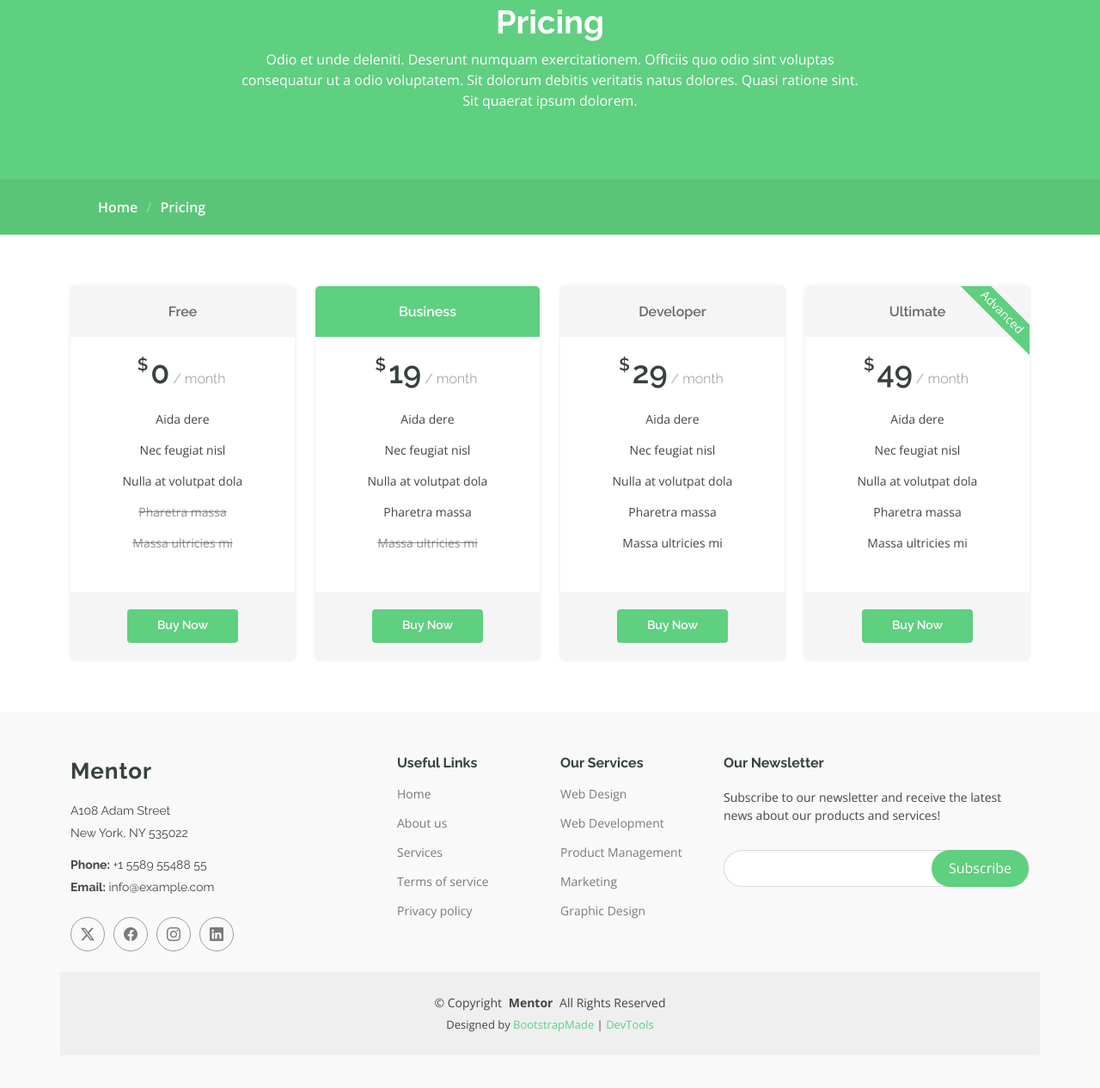
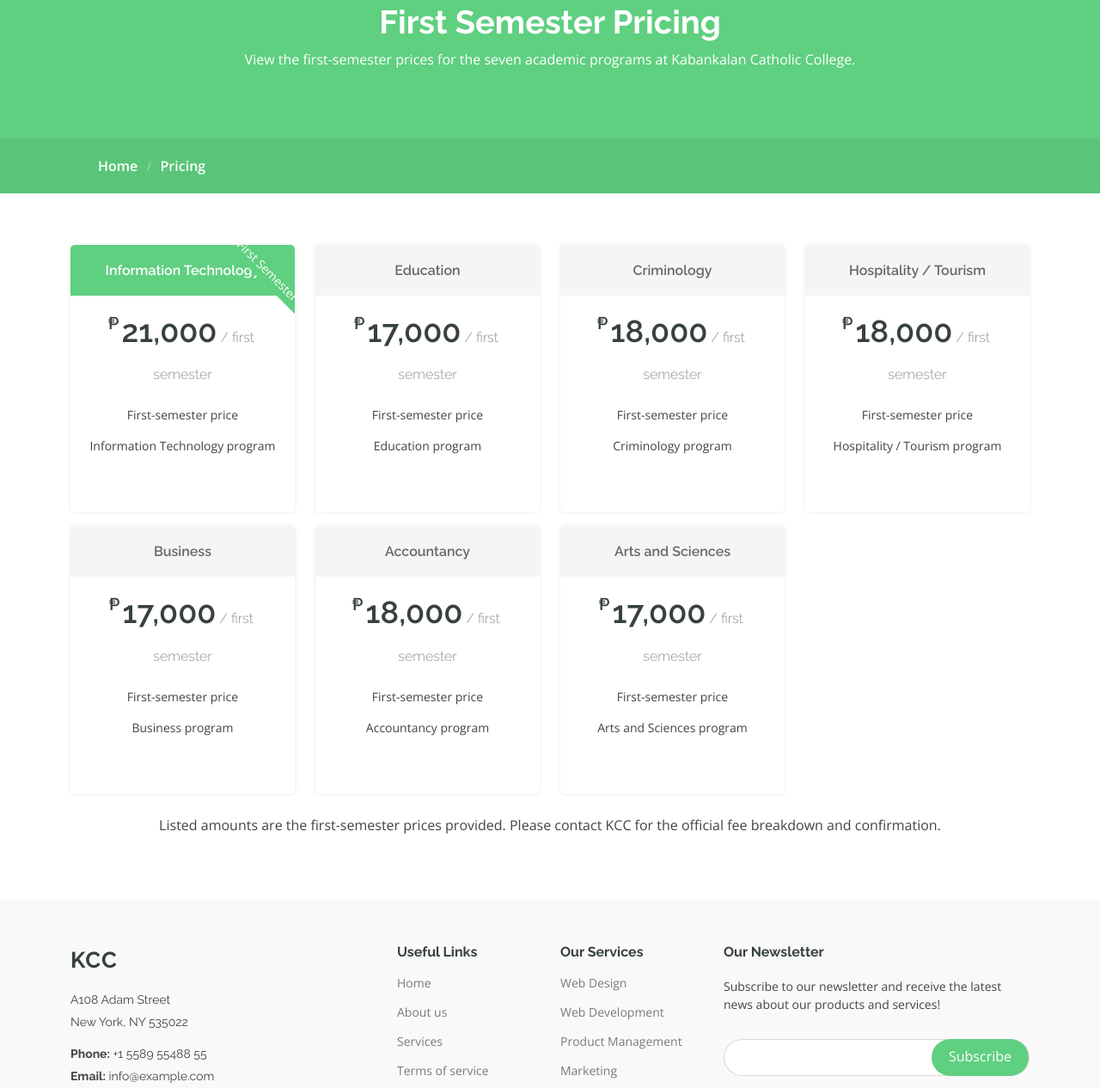
Before and after one commit to Del468/ponje-project-2, a plain HTML site: page pricing.html in a window 1280 px wide. Shown: the part 168-1434 px from the top of the page at 86% size. Drawn offline with nearby package versions, Linux system fonts and the light colour scheme.

Commit message:
edit the pricing

```diff
--- a/pricing.html
+++ b/pricing.html
@@ -4,7 +4,7 @@
 <head>
   <meta charset="utf-8">
   <meta content="width=device-width, initial-scale=1.0" name="viewport">
-  <title>Pricing - Mentor Bootstrap Template</title>
+  <title>KCC First Semester Pricing - Kabankalan Catholic College</title>
   <meta name="description" content="">
   <meta name="keywords" content="">
 
@@ -44,7 +44,7 @@
       <a href="index.html" class="logo d-flex align-items-center me-auto">
         <!-- Uncomment the line below if you also wish to use an image logo -->
         <!-- <img src="assets/img/logo.webp" alt=""> -->
-        <h1 class="sitename">Mentor</h1>
+        <h1 class="sitename">KCC</h1>
       </a>
 
       <nav id="navmenu" class="navmenu">
@@ -90,8 +90,8 @@
         <div class="container">
           <div class="row d-flex justify-content-center text-center">
             <div class="col-lg-8">
-              <h1>Pricing</h1>
-              <p class="mb-0">Odio et unde deleniti. Deserunt numquam exercitationem. Officiis quo odio sint voluptas consequatur ut a odio voluptatem. Sit dolorum debitis veritatis natus dolores. Quasi ratione sint. Sit quaerat ipsum dolorem.</p>
+              <h1>First Semester Pricing</h1>
+              <p class="mb-0">View the first-semester prices for the seven academic programs at Kabankalan Catholic College.</p>
             </div>
           </div>
         </div>
@@ -106,86 +106,90 @@
       </nav>
     </div><!-- End Page Title -->
 
-    <!-- Pricing Section -->
+    <!-- KCC First Semester Pricing Section -->
     <section id="pricing" class="pricing section">
-
       <div class="container">
-
         <div class="row gy-3">
-
-          <div class="col-xl-3 col-lg-6" data-aos="fade-up" data-aos-delay="100">
-            <div class="pricing-item">
-              <h3>Free</h3>
-              <h4><sup>$</sup>0<span> / month</span></h4>
+          <div class="col-xl-3 col-lg-4 col-md-6" data-aos="fade-up" data-aos-delay="100">
+            <div class="pricing-item featured">
+              <span class="advanced">First Semester</span>
+              <h3>Information Technology</h3>
+              <h4><sup>₱</sup>21,000<span> / first semester</span></h4>
               <ul>
-                <li>Aida dere</li>
-                <li>Nec feugiat nisl</li>
-                <li>Nulla at volutpat dola</li>
-                <li class="na">Pharetra massa</li>
-                <li class="na">Massa ultricies mi</li>
+                <li>First-semester price</li>
+                <li>Information Technology program</li>
               </ul>
-              <div class="btn-wrap">
-                <a href="#" class="btn-buy">Buy Now</a>
-              </div>
             </div>
           </div><!-- End Pricing Item -->
 
-          <div class="col-xl-3 col-lg-6" data-aos="fade-up" data-aos-delay="200">
-            <div class="pricing-item featured">
-              <h3>Business</h3>
-              <h4><sup>$</sup>19<span> / month</span></h4>
+          <div class="col-xl-3 col-lg-4 col-md-6" data-aos="fade-up" data-aos-delay="150">
+            <div class="pricing-item">
+              <h3>Education</h3>
+              <h4><sup>₱</sup>17,000<span> / first semester</span></h4>
               <ul>
-                <li>Aida dere</li>
-                <li>Nec feugiat nisl</li>
-                <li>Nulla at volutpat dola</li>
-                <li>Pharetra massa</li>
-                <li class="na">Massa ultricies mi</li>
+                <li>First-semester price</li>
+                <li>Education program</li>
               </ul>
-              <div class="btn-wrap">
-                <a href="#" class="btn-buy">Buy Now</a>
-              </div>
             </div>
           </div><!-- End Pricing Item -->
 
-          <div class="col-xl-3 col-lg-6" data-aos="fade-up" data-aos-delay="400">
+          <div class="col-xl-3 col-lg-4 col-md-6" data-aos="fade-up" data-aos-delay="200">
             <div class="pricing-item">
-              <h3>Developer</h3>
-              <h4><sup>$</sup>29<span> / month</span></h4>
+              <h3>Criminology</h3>
+              <h4><sup>₱</sup>18,000<span> / first semester</span></h4>
               <ul>
-                <li>Aida dere</li>
-                <li>Nec feugiat nisl</li>
-                <li>Nulla at volutpat dola</li>
-                <li>Pharetra massa</li>
-                <li>Massa ultricies mi</li>
+                <li>First-semester price</li>
+                <li>Criminology program</li>
               </ul>
-              <div class="btn-wrap">
-                <a href="#" class="btn-buy">Buy Now</a>
-              </div>
             </div>
           </div><!-- End Pricing Item -->
 
-          <div class="col-xl-3 col-lg-6" data-aos="fade-up" data-aos-delay="400">
+          <div class="col-xl-3 col-lg-4 col-md-6" data-aos="fade-up" data-aos-delay="250">
             <div class="pricing-item">
-              <span class="advanced">Advanced</span>
-              <h3>Ultimate</h3>
-              <h4><sup>$</sup>49<span> / month</span></h4>
+              <h3>Hospitality / Tourism</h3>
+              <h4><sup>₱</sup>18,000<span> / first semester</span></h4>
               <ul>
-                <li>Aida dere</li>
-                <li>Nec feugiat nisl</li>
-                <li>Nulla at volutpat dola</li>
-                <li>Pharetra massa</li>
-                <li>Massa ultricies mi</li>
+                <li>First-semester price</li>
+                <li>Hospitality / Tourism program</li>
               </ul>
-              <div class="btn-wrap">
-                <a href="#" class="btn-buy">Buy Now</a>
-              </div>
             </div>
           </div><!-- End Pricing Item -->
 
+          <div class="col-xl-3 col-lg-4 col-md-6" data-aos="fade-up" data-aos-delay="300">
+            <div class="pricing-item">
+              <h3>Business</h3>
+              <h4><sup>₱</sup>17,000<span> / first semester</span></h4>
+              <ul>
+                <li>First-semester price</li>
+                <li>Business program</li>
+              </ul>
+            </div>
+          </div><!-- End Pricing Item -->
+
+          <div class="col-xl-3 col-lg-4 col-md-6" data-aos="fade-up" data-aos-delay="350">
+            <div class="pricing-item">
+              <h3>Accountancy</h3>
+              <h4><sup>₱</sup>18,000<span> / first semester</span></h4>
+              <ul>
+                <li>First-semester price</li>
+                <li>Accountancy program</li>
+              </ul>
+            </div>
+          </div><!-- End Pricing Item -->
+
+          <div class="col-xl-3 col-lg-4 col-md-6" data-aos="fade-up" data-aos-delay="400">
+            <div class="pricing-item">
+              <h3>Arts and Sciences</h3>
+              <h4><sup>₱</sup>17,000<span> / first semester</span></h4>
+              <ul>
+                <li>First-semester price</li>
+                <li>Arts and Sciences program</li>
+              </ul>
+            </div>
+          </div><!-- End Pricing Item -->
         </div>
-
+        <p class="text-center mt-4">Listed amounts are the first-semester prices provided. Please contact KCC for the official fee breakdown and confirmation.</p>
       </div>
-
     </section><!-- /Pricing Section -->
 
   </main>
@@ -196,7 +200,7 @@
       <div class="row gy-4">
         <div class="col-lg-4 col-md-6 footer-about">
           <a href="index.html" class="logo d-flex align-items-center">
-            <span class="sitename">Mentor</span>
+            <span class="sitename">KCC</span>
           </a>
           <div class="footer-contact pt-3">
             <p>A108 Adam Street</p>
@@ -249,7 +253,7 @@
     </div>
 
     <div class="container copyright text-center mt-4">
-      <p>© <span>Copyright</span> <strong class="px-1 sitename">Mentor</strong> <span>All Rights Reserved</span></p>
+      <p>© <span>Copyright</span> <strong class="px-1 sitename">KCC</strong> <span>All Rights Reserved</span></p>
       <div class="credits">
         <!-- All the links in the footer should remain intact. -->
         <!-- You can delete the links only if you've purchased the pro version. -->
```
